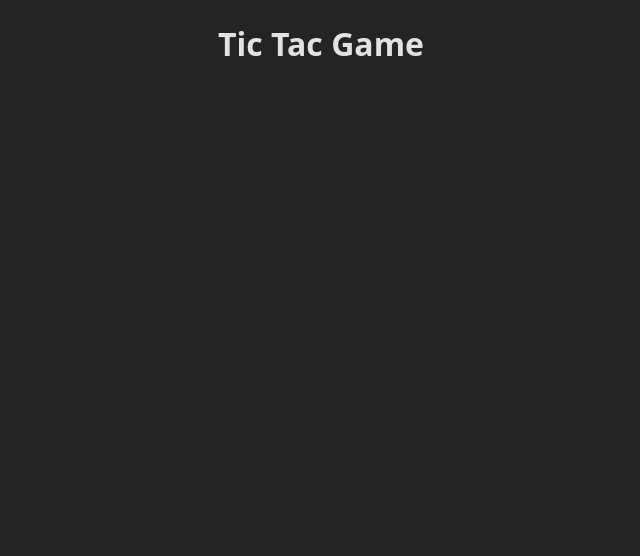
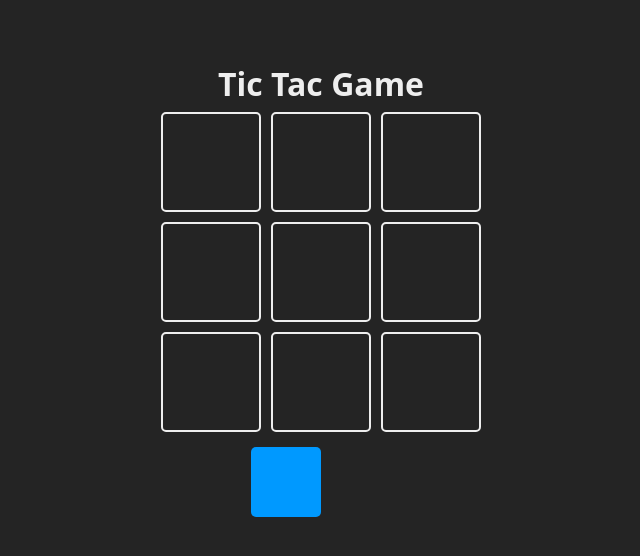
Before and after one commit to LeonelDiaz225/Aprendiendo-React, a React (Vite) app in the folder app2-juego/app2/: page / in a window 1280 px wide. Shown: the top 556 px of the page, without its empty margins (319-959 px from the left). Built offline with nearby package versions, Linux system fonts and the light colour scheme.

Commit message:
adv app2

```diff
--- a/app2-juego/app2/src/App.jsx
+++ b/app2-juego/app2/src/App.jsx
@@ -1,12 +1,52 @@
-import { useState } from 'react'
-import './App.css'
+import { useState } from "react";
+import "./App.css";
+
+const TURNS = {
+  X: "x",
+  O: "o",
+};
+
+
+const Square = ({ children, isSelected, updateBoard, index }) => {
+  const className = `square ${isSelected ? 'is-selected' : ''}`;
+  return (
+    <div className={className}>
+      {children}
+      </div>
+  );
+};
 
 function App() {
-  const [count, setCount] = useState(0)
+  const [board, setBoard] = useState(Array(9).fill(null));
+  const [turn, setTurn] = useState(TURNS.X);
+  const updateBoard = () => {
+
+  };
 
   return (
-    <h1>Tic Tac Game</h1>
-  )
+    <main className="board">
+      <h1>Tic Tac Game</h1>
+      <section className="game">
+        {board.map((_, index) => {
+          return (
+            <Square
+            key={index}
+            index={index}
+            updateBoard={updateBoard}
+            >
+
+            </Square>
+          );
+        })}
+      </section>
+      <section className="turn">
+        <Square isSelected={turn === TURNS.X}>
+        </Square>
+        <Square isSelected={turn === TURNS.O}>
+        </Square>
+      </section>
+    </main>
+  );
 }
 
-export default App
+export default App;
```
